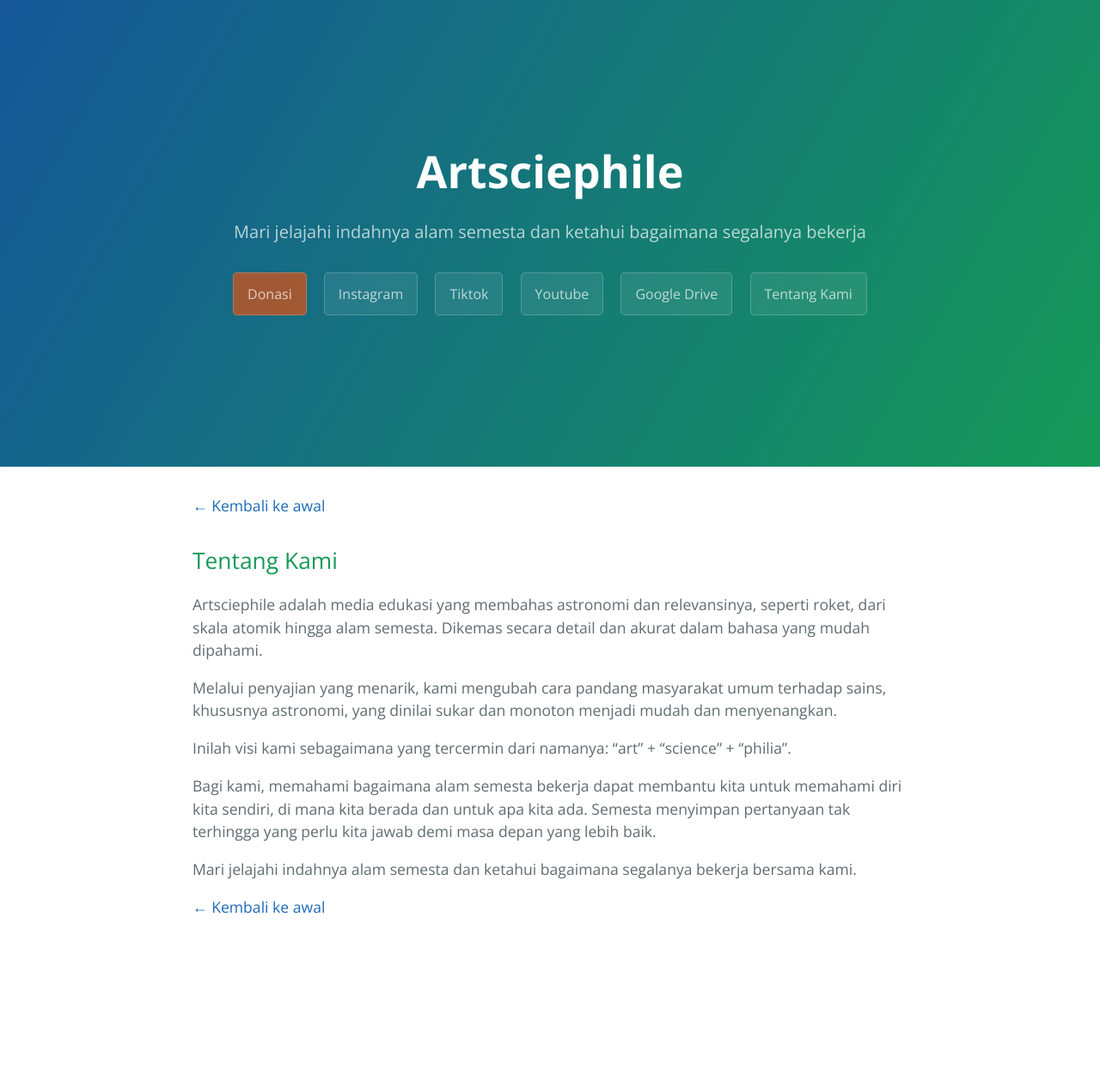
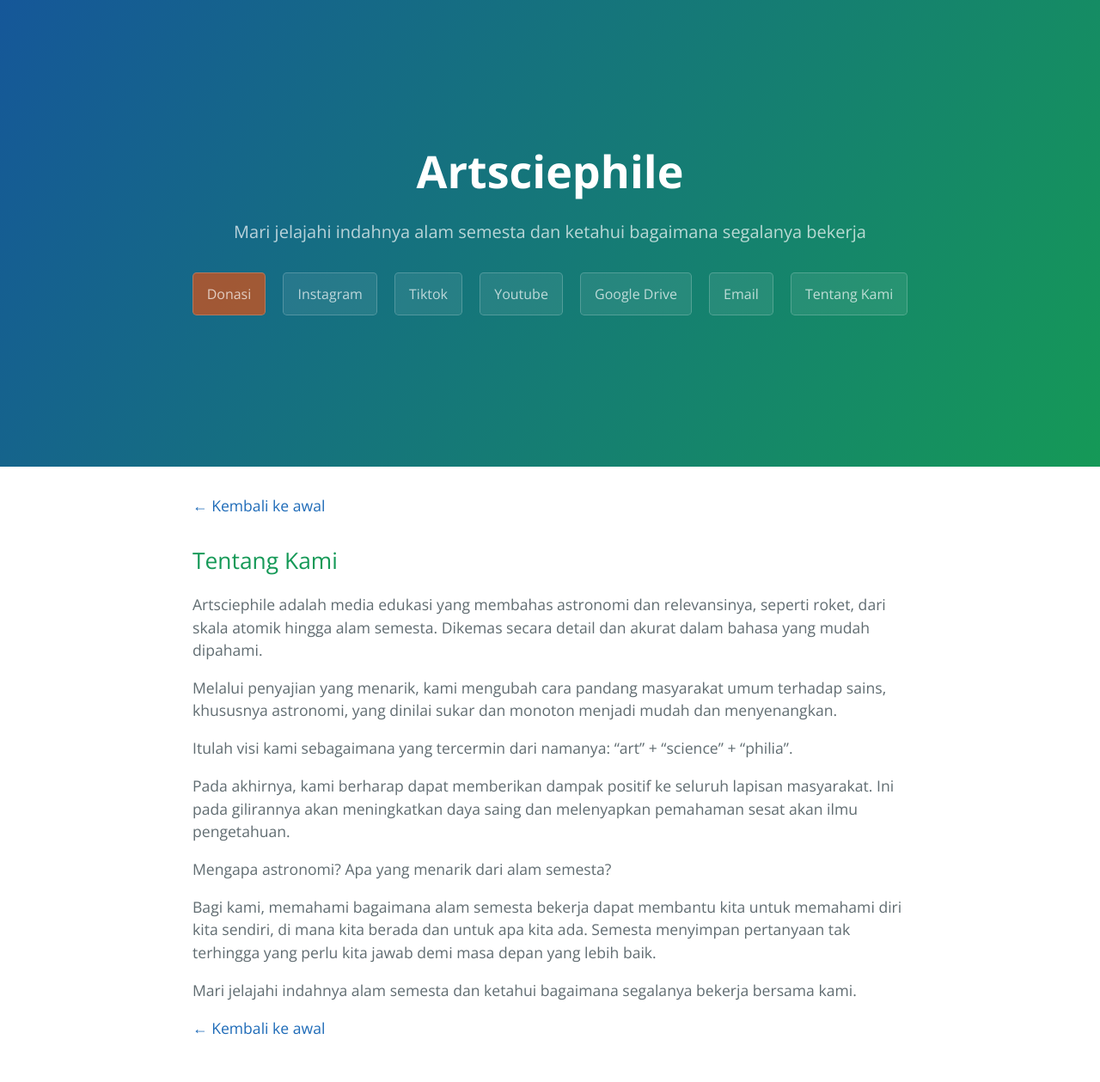
Before and after one commit to artsciephile/artsciephile.github.io, a Jekyll site: the page built from about.md, in a window 1280 px wide. Shown: the whole page at 86% size. Built offline with Jekyll 4.4.1, drawn with Linux system fonts in a browser that asks for light colours; before the commit the page ends 1118 px from its top, so only the background shows below that.

Commit message:
add email button and update about me page

```diff
--- a/_config.yml
+++ b/_config.yml
@@ -10,4 +10,5 @@ links:
   tiktok: https://www.tiktok.com/@artsciephile
   youtube: https://www.youtube.com/channel/UCCLvDQX8SKL-CjSj71cINbA
   gdrive: https://drive.google.com/drive/folders/1EqIP3CZFfz5djM41GPpFxjAjf2f84b2C?usp=sharing
+  email: mailto:hello.artsciephile@gmail.com
   about: ./about.html#about
--- a/_layouts/default.html
+++ b/_layouts/default.html
@@ -27,6 +27,7 @@
         <a href="{{ site.links.tiktok }}" class="btn">Tiktok</a>
         <a href="{{ site.links.youtube }}" class="btn">Youtube</a>
         <a href="{{ site.links.gdrive }}" class="btn">Google Drive</a>
+        <a href="{{ site.links.email }}" class="btn">Email</a>
         <a href="{{ site.links.about }}" class="btn">Tentang Kami</a>
       {% endif %}
     </header>
--- a/about.md
+++ b/about.md
@@ -11,7 +11,11 @@ Artsciephile adalah media edukasi yang membahas astronomi dan relevansinya, sepe
 
 Melalui penyajian yang menarik, kami mengubah cara pandang masyarakat umum terhadap sains, khususnya astronomi, yang dinilai sukar dan monoton menjadi mudah dan menyenangkan.
 
-Inilah visi kami sebagaimana yang tercermin dari namanya: "art" + "science" + "philia".
+Itulah visi kami sebagaimana yang tercermin dari namanya: "art" + "science" + "philia".
+
+Pada akhirnya, kami berharap dapat memberikan dampak positif ke seluruh lapisan masyarakat. Ini pada gilirannya akan meningkatkan daya saing dan melenyapkan pemahaman sesat akan ilmu pengetahuan.
+
+Mengapa astronomi? Apa yang menarik dari alam semesta?
 
 Bagi kami, memahami bagaimana alam semesta bekerja dapat membantu kita untuk memahami diri kita sendiri, di mana kita berada dan untuk apa kita ada. Semesta menyimpan pertanyaan tak terhingga yang perlu kita jawab demi masa depan yang lebih baik.
 
```
